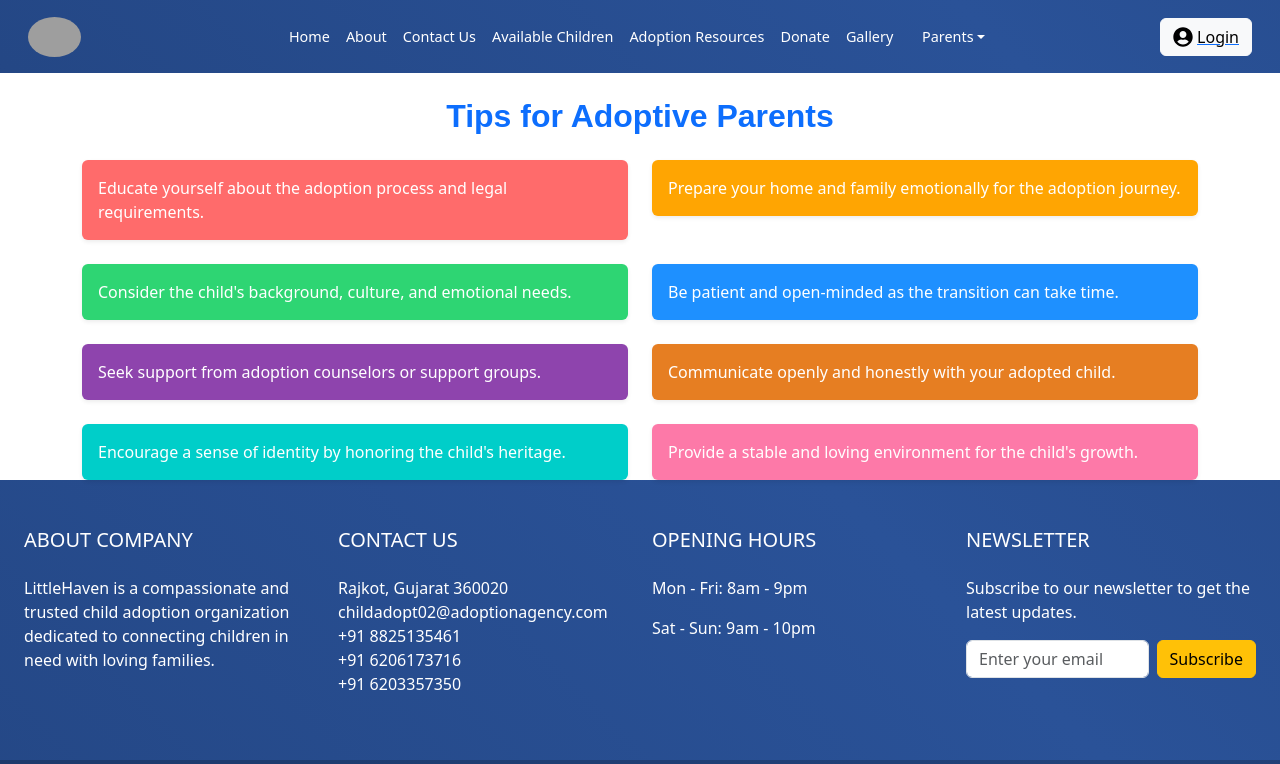
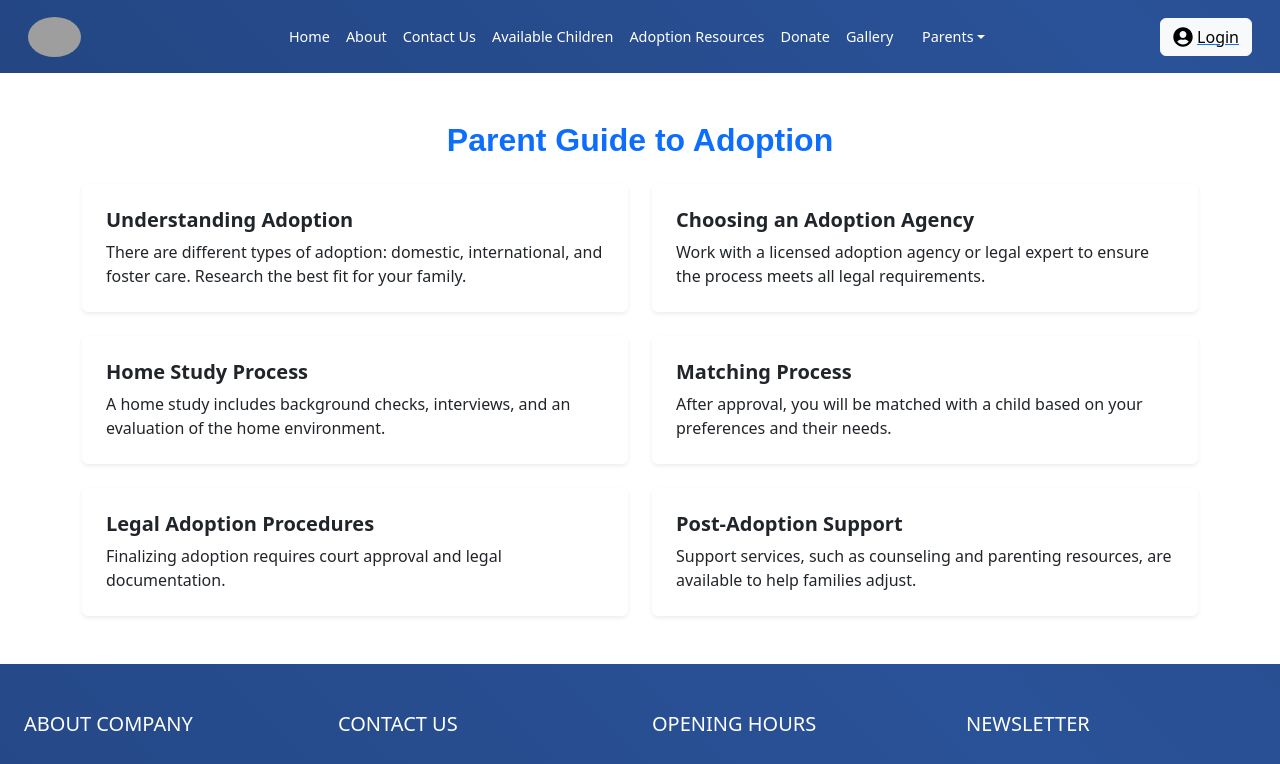
Before and after one commit to Niyazuddin020622/React-Project-Child-Adoption, a React (Vite) app: page /parenting-tips in a window 1280 px wide. Shown: the top 764 px of the page. Built offline with nearby package versions, Linux system fonts and the light colour scheme; no server answers; grey boxes are pictures that could not be loaded.

Commit message:
update code

```diff
--- a/package.json
+++ b/package.json
@@ -37,7 +37,8 @@
     "react-typed": "^2.0.12",
     "recharts": "^2.15.1",
     "slick-carousel": "^1.8.1",
-    "socket.io-client": "^4.8.1"
+    "socket.io-client": "^4.8.1",
+    "xlsx": "^0.18.5"
   },
   "devDependencies": {
     "@eslint/js": "^9.17.0",
--- a/src/ParentsPages/Guide_to_adoption.jsx
+++ b/src/ParentsPages/Guide_to_adoption.jsx
@@ -36,35 +36,37 @@ const steps = [
 
 const ParentGuide = () => {
   return (
-    <div className="container mt-5 p-4 rounded shadow-lg" style={{ maxWidth: "900px", background: "white" }}>
-      <h2 className="text-center text-primary">Parent Guide to Adoption</h2>
-      <p className="text-center">
-        Adoption is a meaningful way to provide a child with a loving and secure home. Here is a step-by-step guide for parents considering adoption.
+    <div className="container mt-5 p-4 bg-white rounded shadow-lg" style={{ maxWidth: "1000px" }}>
+      <h2 className="text-center text-primary mb-4">Parent Guide to Adoption</h2>
+      <p className="text-center mb-5">
+        Adoption is a meaningful way to provide a child with a loving and secure home.
+        Here is a step-by-step guide for parents considering adoption.
       </p>
       <div className="row g-4">
         {steps.map((step, index) => (
+          <div className="col-md-6" key={index}>
             <div
-            key={index}
-            className="p-3 rounded text-white"
+              className="card h-100 shadow-sm border-0"
               style={{
-              background: step.color,
-              boxShadow: "0px 5px 15px rgba(0, 0, 0, 0.2)",
+                borderTop: `8px solid ${step.color}`,
+                borderRadius: "12px",
                 transition: "all 0.3s ease-in-out",
-              cursor: "pointer",
-              borderRadius: "12px",
-              transform: "scale(1)"
+                cursor: "pointer"
               }}
               onMouseEnter={(e) => {
-              e.currentTarget.style.boxShadow = "0px 10px 25px rgba(0, 0, 0, 0.3)";
-              e.currentTarget.style.transform = "scale(1.05)";
+                e.currentTarget.style.boxShadow = "0px 12px 24px rgba(0, 0, 0, 0.2)";
+                e.currentTarget.style.transform = "scale(1.02)";
               }}
               onMouseLeave={(e) => {
-              e.currentTarget.style.boxShadow = "0px 5px 15px rgba(0, 0, 0, 0.2)";
+                e.currentTarget.style.boxShadow = "0px 5px 15px rgba(0, 0, 0, 0.1)";
                 e.currentTarget.style.transform = "scale(1)";
               }}
             >
-            <h3>{step.title}</h3>
-            <p>{step.text}</p>
+              <div className="card-body">
+                <h5 className="card-title">{step.title}</h5>
+                <p className="card-text">{step.text}</p>
+              </div>
+            </div>
           </div>
         ))}
       </div>
--- a/src/ParentsPages/LegaleResources.jsx
+++ b/src/ParentsPages/LegaleResources.jsx
@@ -28,9 +28,12 @@ const LegalResources = () => {
               <li>Home study and background check requirements</li>
               <li>Process for finalizing the adoption in court</li>
             </ul>
-            <Link to="/adoption-laws" className="btn btn-primary">
-              Read More
-            </Link>
+            <a href="https://cara.wcd.gov.in/parents/Eg_incountry_relative_adoption.html#:~:text=The%20prospective%20adoptive%20parents%20shall%20file%20an%20application%20in%20Family,online%20submis
+            sion%20to%20the%20Authority." target="_blank" rel="noopener noreferrer">
+              <button className="btn btn-primary">
+                Learn More
+              </button>
+            </a>
           </div>
         </div>
 
@@ -43,9 +46,12 @@ const LegalResources = () => {
             <p>
               Looking for an accredited adoption agency? Check our list of licensed agencies that can guide you through the process.
             </p>
-            <Link to="/adoption-agencies" className="btn btn-success">
-              View Agencies
-            </Link>
+            <a href="https://cara.wcd.gov.in/" target="_blank" rel="noopener noreferrer">
+              <button className="btn btn-success">
+                Find Agencies
+
+              </button>
+            </a>
           </div>
         </div>
 
@@ -56,9 +62,12 @@ const LegalResources = () => {
           </div>
           <div className="card-body">
             <p>We offer legal resources, counseling, and community support for adoptive parents.</p>
-            <Link to="/adoption-support" className="btn btn-warning">
-              Get Support
-            </Link>
+            <a href="https://cara.wcd.gov.in/#:~:text=Process%20Related%20to%20Adoptable%20Children,Update%20:%2028/03/2025/" target="_blank" rel="noopener noreferrer">
+              <button className="btn btn-success">
+                Find Agencies
+
+              </button>
+            </a>
           </div>
         </div>
       </div>
--- a/src/ParentsPages/ParentsTips.jsx
+++ b/src/ParentsPages/ParentsTips.jsx
@@ -1,40 +1,57 @@
 import React from "react";
+import "bootstrap/dist/css/bootstrap.min.css";
 
-const tips = [
-  { text: "Educate yourself about the adoption process and legal requirements.", color: "#ff6b6b" },
-  { text: "Prepare your home and family emotionally for the adoption journey.", color: "#ffa502" },
-  { text: "Consider the child's background, culture, and emotional needs.", color: "#2ed573" },
-  { text: "Be patient and open-minded as the transition can take time.", color: "#1e90ff" },
-  { text: "Seek support from adoption counselors or support groups.", color: "#8e44ad" },
-  { text: "Communicate openly and honestly with your adopted child.", color: "#e67e22" },
-  { text: "Encourage a sense of identity by honoring the child's heritage.", color: "#00cec9" },
-  { text: "Provide a stable and loving environment for the child's growth.", color: "#fd79a8" }
+const steps = [
+  {
+    title: "Understanding Adoption",
+    text: "There are different types of adoption: domestic, international, and foster care. Research the best fit for your family."
+  },
+  {
+    title: "Choosing an Adoption Agency",
+    text: "Work with a licensed adoption agency or legal expert to ensure the process meets all legal requirements."
+  },
+  {
+    title: "Home Study Process",
+    text: "A home study includes background checks, interviews, and an evaluation of the home environment."
+  },
+  {
+    title: "Matching Process",
+    text: "After approval, you will be matched with a child based on your preferences and their needs."
+  },
+  {
+    title: "Legal Adoption Procedures",
+    text: "Finalizing adoption requires court approval and legal documentation."
+  },
+  {
+    title: "Post-Adoption Support",
+    text: "Support services, such as counseling and parenting resources, are available to help families adjust."
+  }
 ];
 
-const ParentsTips = () => {
+const ParentGuide = () => {
   return (
-    <div className="container mt-4">
-      <h2 className="text-center text-primary mb-4">Tips for Adoptive Parents</h2>
+    <div className="container mt-5 mb-5">
+      <h2 className="text-center text-primary mb-4">Parent Guide to Adoption</h2>
       <div className="row g-4">
-        {tips.map((tip, index) => (
-          <div key={index} className="col-md-6">
+        {steps.map((step, index) => (
+          <div className="col-12 col-md-6" key={index}>
             <div
-              className="p-3 rounded text-white shadow-sm"
+              className="p-4 bg-white shadow-sm rounded"
               style={{
-                backgroundColor: tip.color,
-                transition: "transform 0.3s ease, box-shadow 0.3s ease",
-                cursor: "pointer"
+                borderRadius: "16px",
+                transition: "transform 0.3s ease, box-shadow 0.3s ease"
               }}
               onMouseEnter={(e) => {
-                e.currentTarget.style.transform = "scale(1.05)";
-                e.currentTarget.style.boxShadow = "0px 10px 20px rgba(0, 0, 0, 0.3)";
+                e.currentTarget.style.transform = "translateY(-4px)";
+                e.currentTarget.style.boxShadow = "0 10px 24px rgba(0,0,0,0.1)";
               }}
               onMouseLeave={(e) => {
-                e.currentTarget.style.transform = "scale(1)";
-                e.currentTarget.style.boxShadow = "0px 5px 15px rgba(0, 0, 0, 0.2)";
+                e.currentTarget.style.transform = "translateY(0)";
+                e.currentTarget.style.boxShadow = "0 4px 12px rgba(0,0,0,0.05)";
               }}
             >
-              <p className="mb-0">{tip.text}</p>
+              <h5 className="fw-bold mb-2">{step.title}</h5>
+              <p className="mb-0">{step.text}</p>
             </div>
           </div>
         ))}
@@ -43,4 +60,4 @@ const ParentsTips = () => {
   );
 };
 
-export default ParentsTips;
+export default ParentGuide;
--- a/src/ParentsPages/SupportGroups.jsx
+++ b/src/ParentsPages/SupportGroups.jsx
@@ -7,61 +7,68 @@ export const SupportGroups = () => {
       title: "Local Adoption Support Groups",
       content:
         "Many communities have local meetups where adoptive parents share their experiences, advice, and encouragement.",
-      bgColor: "bg-danger",
     },
     {
       title: "Online Adoption Forums",
       content:
         "Platforms like Adoptive Families Circle and Facebook groups provide a space for virtual support and guidance.",
-      bgColor: "bg-warning",
     },
     {
       title: "Counseling and Therapy Services",
       content:
         "Professional counselors specializing in adoption can help families adjust emotionally and manage any challenges.",
-      bgColor: "bg-success",
     },
     {
       title: "Parenting Workshops",
       content:
         "Workshops and webinars cover topics like bonding with adopted children, dealing with trauma, and parenting strategies.",
-      bgColor: "bg-primary",
     },
     {
       title: "Legal and Financial Assistance",
       content:
         "Organizations offer guidance on adoption laws, financial aid, and post-adoption benefits.",
-      bgColor: "bg-purple",
     },
   ];
 
   return (
     <div className="container py-5">
-      <div className="card shadow-lg text-center p-4">
-        <h2 className="text-dark">Support Groups for Adoptive Parents</h2>
-        <p className="text-muted">
+      <div className="card shadow-lg p-4 border-0">
+        <h2 className="text-center text-dark mb-3">Support Groups for Adoptive Parents</h2>
+        <p className="text-center text-muted mb-4">
           Adoption comes with unique challenges, but you don’t have to go through it alone.
           Here are some support groups and resources to help adoptive parents navigate their journey.
         </p>
 
-        {/* Support Groups List */}
-        <div className="row mt-4">
+        <div className="row g-4">
           {supportGroups.map((group, index) => (
-            <div key={index} className="col-md-6 mb-4">
-              <div className={`card text-white ${group.bgColor} shadow-sm`}>
+            <div key={index} className="col-12 col-md-6">
+              <div
+                className="card h-100 border-0 shadow-sm p-3"
+                style={{
+                  borderRadius: "16px",
+                  transition: "transform 0.3s ease, box-shadow 0.3s ease",
+                }}
+                onMouseEnter={(e) => {
+                  e.currentTarget.style.transform = "translateY(-4px)";
+                  e.currentTarget.style.boxShadow = "0 12px 24px rgba(0,0,0,0.1)";
+                }}
+                onMouseLeave={(e) => {
+                  e.currentTarget.style.transform = "translateY(0)";
+                  e.currentTarget.style.boxShadow = "0 4px 12px rgba(0,0,0,0.05)";
+                }}
+              >
                 <div className="card-body">
-                  <h5 className="card-title">{group.title}</h5>
-                  <p className="card-text">{group.content}</p>
+                  <h5 className="card-title fw-bold">{group.title}</h5>
+                  <p className="card-text text-secondary">{group.content}</p>
                 </div>
               </div>
             </div>
           ))}
         </div>
 
-        {/* Call to Action */}
-        <div className="mt-4">
+        <div className="mt-5 text-center">
           <p className="text-secondary">Need more support? Join our online community!</p>
-          <button className="btn btn-primary">Join Now</button>
+          <button className="btn btn-primary px-4">Join Now</button>
         </div>
       </div>
     </div>
```
Also changed, not shown: 1 other file (tests, documents, lock files or other folders). Lines whose indentation alone changed are shown as unchanged.
